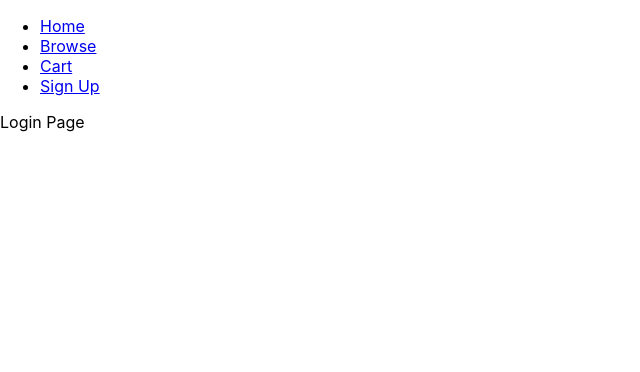
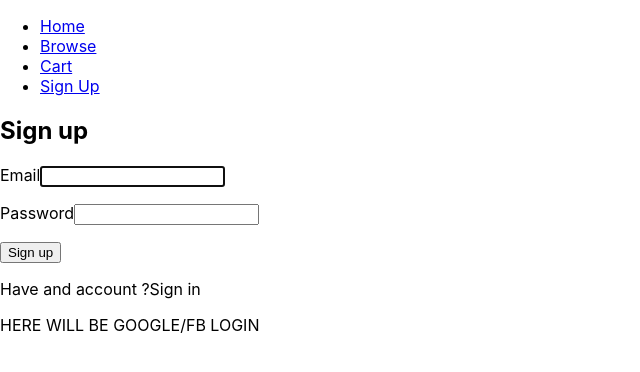
Before and after one commit to elizabethbrandt/coincreatif, a React (Create React App) app in the folder client/: page /login in a window 1280 px wide. Shown: the top 372 px of the page, without its empty margins (0-640 px from the left). Built offline with nearby package versions, Linux system fonts and the light colour scheme.

Commit message:
hooking up the main page to be connected to the logout function - will be transfered to nav - edited index.js and back up css

```diff
--- a/client/src/pages/Home/index.js
+++ b/client/src/pages/Home/index.js
@@ -1,9 +1,24 @@
-function Home() {
-    return (
-        <div>
-            <p>Home Page</p>
-        </div>
-    )
+import React from "react";
+
+//We could turn this into a Navbar or link it?
+//Handles logout function
+function Home({ handleLogOut }) {
+  return (
+    <div className="home">
+      <div className="login-divider">
+        <button className="logout-button" onClick={handleLogOut}>
+          Logout
+        </button>
+
+        <h1>Coin Creatif</h1>
+
+      </div>
+      <div>
+      <p>Welcome...</p>
+
+      </div>
+    </div>
+  );
 }
 
 export default Home;
--- a/client/src/pages/Login/index.js
+++ b/client/src/pages/Login/index.js
@@ -1,9 +1,87 @@
-function Login() {
-    return (
-        <div>
-            <p>Login Page</p>
+import React from "react";
+//import "./login.css";
+
+const Login = (props) => {
+  const {
+    email,
+    setEmail,
+    password,
+    setPassword,
+    handleLogin,
+    handleSignup,
+    hasAccount,
+    setHasAccount,
+    emailError,
+    passwordError
+  } = props;
+
+
+  return (
+
+    //React Fragment
+    //onClick in span = toggle
+    <section className="login">
+      <div className="loginContainer">
+      <div className="btnContainer">
+          {hasAccount ? (
+            <>
+              <h1 className="loginTitle" onClick={handleLogin}>Sign In</h1>
+            </>
+          ) : (
+            <>
+              <h1 className="loginTitle" onClick={handleLogin}>Sign up</h1>
+            </>
+          )}
         </div>
-    )
-}
+
+        <label>Email</label>
+        <input
+          type="text"
+          required
+          autoFocus
+          value={email}
+          onChange={(e) => setEmail(e.target.value)}
+        />
+        <p className="errorMsg">{emailError}</p>
+        <label>Password</label>
+        <input
+          type="password"
+          required
+          value={password}
+          onChange={(e) => setPassword(e.target.value)}
+        />
+        <p className="errorMsg">{passwordError}</p>
+        <div className="btnContainer">
+          {hasAccount ? (
+            <>
+              <button onClick={handleLogin}>Sign In</button>
+
+              <p>
+                Don't have a account?
+                <span onClick={() => setHasAccount(!hasAccount)}>Sign Up</span>
+              </p>
+              <p>
+                HERE WILL BE GOOGLE/FB LOGIN
+              </p>
+            </>
+          ) : (
+            <>
+              <button onClick={handleSignup}>Sign up</button>
+
+              <p>
+                Have and account ?
+                <span onClick={() => setHasAccount(!hasAccount)}>Sign in</span>
+              </p>
+
+              <p>
+                HERE WILL BE GOOGLE/FB LOGIN
+              </p>
+            </>
+          )}
+        </div>
+      </div>
+    </section>
+  );
+};
 
 export default Login;
--- /dev/null
+++ b/client/src/pages/Login/login.css
@@ -0,0 +1,96 @@
+  body {
+    background-color: rgb(223, 184, 203);
+    padding:30px;
+  }
+  button {
+    border: none;
+    outline: none;
+    width: 50%;
+    padding: 15px 0;
+    color: #fff;
+    font-size: 16px;
+    letter-spacing: 1px;
+    background: #1c7519;
+    cursor: pointer;
+  }
+
+  /* Logout Button style */
+  .logout-button {
+    background-color: #55becc;
+    width: auto;
+    text-align: center;
+    float: right;
+  }
+
+
+  /* Main container styling */
+  .loginContainer {
+    padding: 60px;
+    margin: auto;
+    width: 100%;
+    max-width: 520px;
+    min-height: 400px;
+    display: flex;
+    flex-direction: column;
+    justify-content: center;
+    background: rgba(36, 224, 68, 0.781);
+    box-shadow: 0 50px 70px -20px rgba(0, 0, 0, 0.8);
+    border-radius: 10px;
+  }
+
+  .loginTitle {
+    font-size: 50px;
+  }
+
+.loginContainer label {
+    color: rgb(0, 0, 0);
+    margin: 14px 0;
+    display: block;
+    font-size: 22px;
+    line-height: 1;
+  }
+
+  /* input styles for log-in/out*/
+ .loginContainer input {
+    width: 100%;
+    border:none;
+    font-size: 19px;
+    padding: 10px;
+    background: rgba(57, 126, 80, 0.212);
+    color: rgb(241, 238, 238);
+    letter-spacing: 1px;
+  }
+
+  /* Sing-in/Up button*/
+  .btnContainer {
+    width: 100%;
+    padding: 24px 0;
+    text-align: center;
+  }
+
+.btnContainer p {
+    margin: 14px 0 0 0;
+    text-align: center;
+    color: rgb(5, 5, 5);
+  }
+
+  /* Have account already? Link*/
+  .btnContainer p span {
+    color: rgb(6, 163, 202);
+    font-weight: 500;
+    letter-spacing: 0.5px;
+    margin-left: 5px;
+    cursor: pointer;
+    transition: all 400ms ease-in-out;
+  }
+
+  /*Styles for error messages*/
+  .btnContainer p span:hover {
+    text-decoration: underline;
+  }
+
+  /* Email and password error message styling*/
+  .errorMsg {
+    color: red;
+    font-size: 16px;
+  }
```
